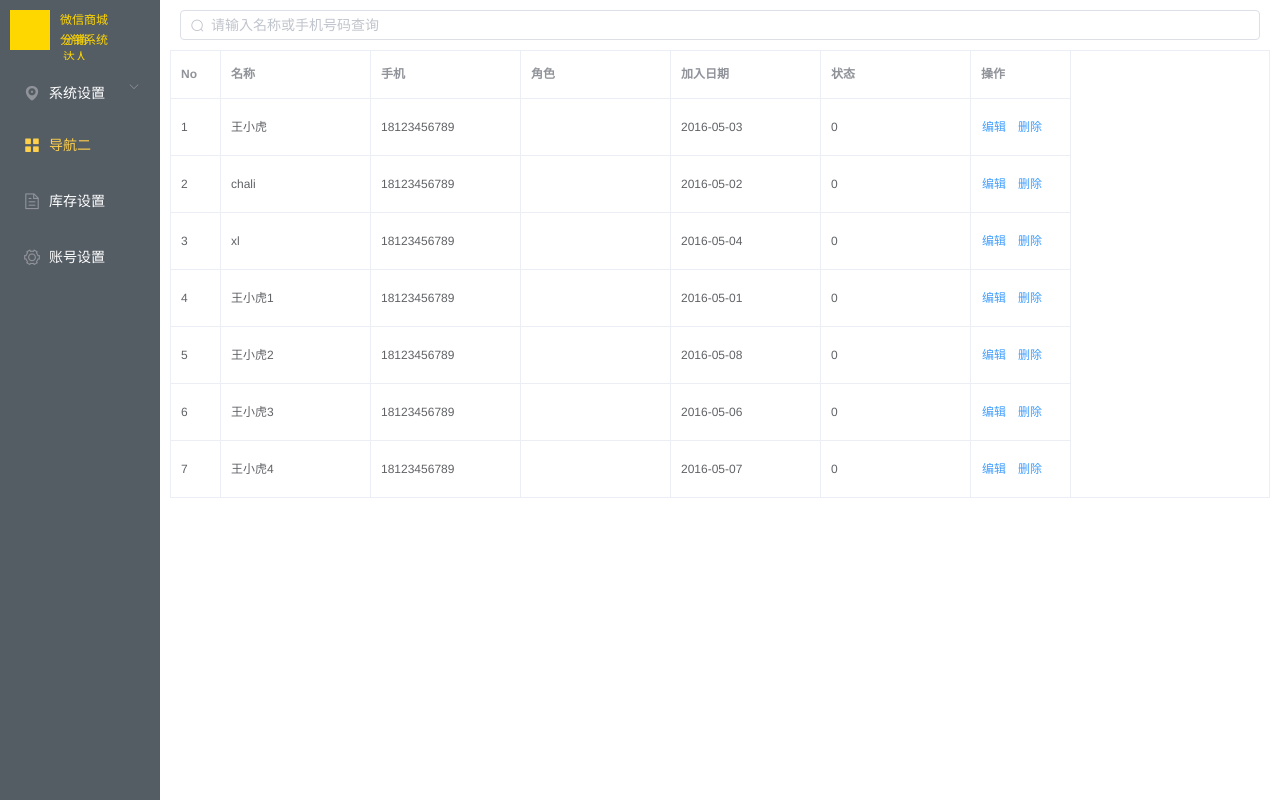
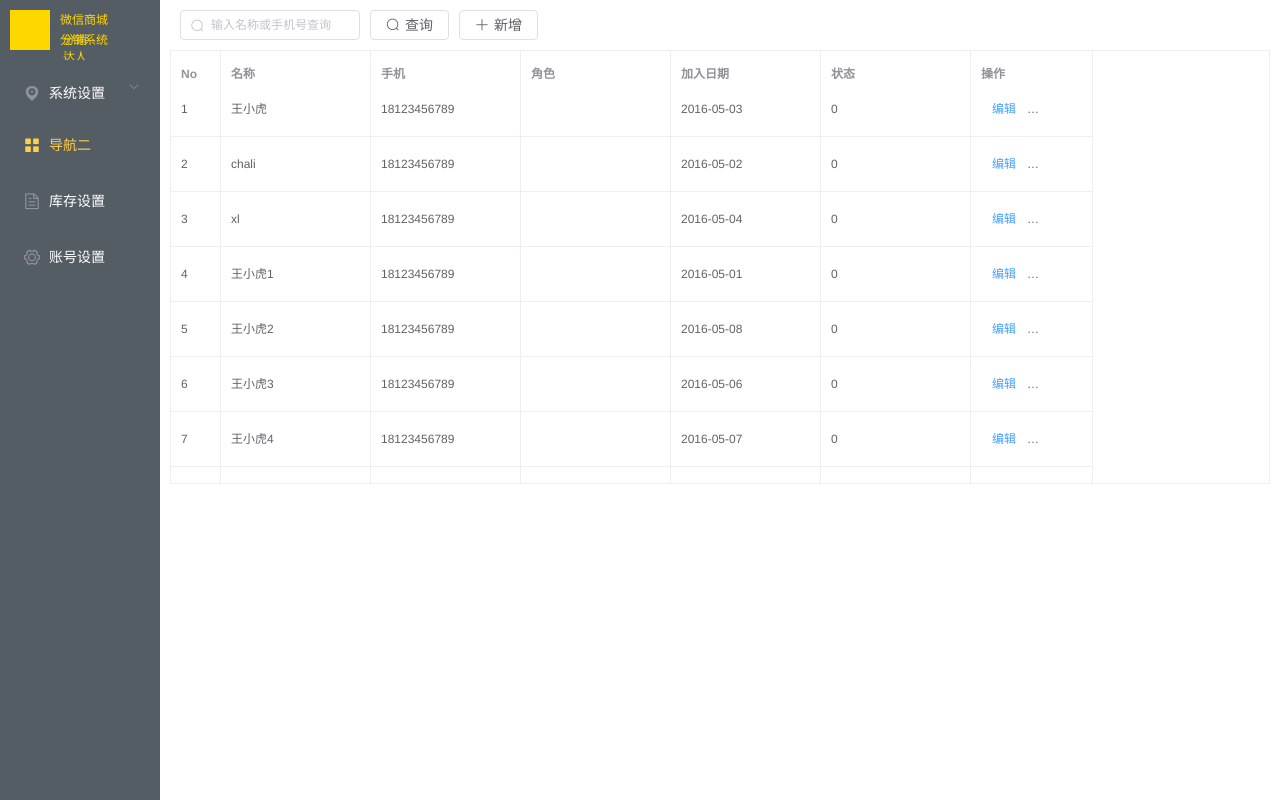
Before and after one commit to 572923574/NewSellOperateSystemH5, a Vue app: page / in a window 1280 px wide. Built offline with nearby package versions, Linux system fonts and the light colour scheme.

Commit message:
修改弹框

```diff
--- a/src/App.vue
+++ b/src/App.vue
@@ -41,10 +41,21 @@ body {
 		//覆盖原生的input输入框样式
 		height: 30px;
 		line-height: 30px;
+		font-size: 12px;
 	}
 	.el-input__icon {
 		// input输入框图标
 		line-height: 30px;
+	}
+	.el-button{
+		height: 30px;
+		padding: 0px 15px;
+	}
+	.el-table__fixed-body-wrapper{
+		top: 31px !important;
+	}
+	.el-table__header tr{
+		height: 31px;
 	}
 }
 * {
--- /dev/null
+++ b/src/components/dialog/Dialog.vue
@@ -0,0 +1,70 @@
+<template>
+    <el-dialog custom-class="DialogCss" :title="dialogData.title" :visible.sync="showDialog">
+
+        <div slot-scope="">
+
+            <span>需要注意的是内容是默认不居中的</span>
+        </div>
+        <div slot="footer" class="dialog-footer">
+            <el-button @click="cancelFn">取 消</el-button>
+            <el-button class="dialogOk" type="primary" @click="okFn">确 定</el-button>
+        </div>
+    </el-dialog>
+</template>
+<script>
+export default {
+    props:['dialogData'],//弹框数据
+    data() {
+        return {
+            showDialog: false,//显示弹窗
+        };
+    },
+    methods:{
+        show(){
+            // 初始化数据
+            this.showDialog = true;
+        },
+        cancelFn(){
+            // 取消方法
+            this.showDialog = false;
+        },
+        okFn(){
+            //确定方法
+            this.showDialog = false;
+        }
+    },
+
+};
+</script>
+<style lang="less">
+.DialogCss{
+    position: fixed;
+    z-index: 999;
+    right: 0px;
+    top: 0px;
+    bottom: 0px;
+    margin-top: 0px !important;
+    margin-bottom: 0px;
+    .el-dialog__header{
+        text-align: left;
+        border-bottom: 1px solid #eeeeee;
+        font-weight: 500;
+    }
+    .el-dialog__body{
+        height: calc(100% - 141px);
+        padding: 10px 30px;
+    }
+    .el-dialog__footer{
+        border-top: 1px solid #eeeeee;
+        position: absolute;
+        bottom: 0px;
+        left: 0px;
+        right: 0px;
+        text-align: center;
+        padding:15px 20px 20px 20px;
+        .dialogOk{
+            margin-left: 20%;
+        }
+    }
+}
+</style>
--- a/src/components/table/tableDemo.vue
+++ b/src/components/table/tableDemo.vue
@@ -1,10 +1,11 @@
 <template>
+    <!-- 表格组件 -->
     <el-table class="tableDemo" :data="tbodyData" style="width: 100%" :maxHeight="tableInfo.maxHeight" border>
 		<el-table-column type="index" width="50" label="No" :fixed="true"></el-table-column>
         <el-table-column v-for="(headerItem,key) in theadData" :fixed="headerItem.fixed" :label="headerItem.label" :prop="headerItem.prop" :width="headerItem.width" :key="key" ></el-table-column>
         <el-table-column v-if="tableInfo.showRightBtnColumn" :fixed="rightBtnObj.fixed" min-width="30" :label="rightBtnObj.label" :width="rightBtnObj.width">
       		<template slot-scope="scope">
-        		<el-button @click="tableClick(scope.row,btn.clickFunction)" :type="btn.type" :size="btn.size" v-for="(btn,btnKey) in rightBtnObj.btns" :key="btnKey">{{btn.btnText}}</el-button>
+        		<el-button class="tableBtn" @click="tableClick(scope.row,btn.clickFunction)" :type="btn.type" :size="btn.size" v-for="(btn,btnKey) in rightBtnObj.btns" :key="btnKey">{{btn.btnText}}</el-button>
       		</template>
     	</el-table-column>
     </el-table>
@@ -12,7 +13,7 @@
 
 <script>
 export default {
-    props:['tableData'],
+    props:['tableData'],//表格数据
 	data() {
 		return {
             tableInfoDefaults:{
@@ -23,7 +24,7 @@ export default {
             rightBtnObjDefaults:{
                 fixed:"left",
                 label:"操作",
-                width:"100",
+                width:"122",
                 btns:[
                     {
                         btnText:"编辑",
@@ -97,11 +98,17 @@ export default {
 					div.cell{
 	// 					padding:0px;
 	// 					padding-left: 0px !important;
-						    overflow: hidden;
-							white-space: nowrap;
-							text-overflow: ellipsis;
+                        overflow: hidden;
+                        white-space: nowrap;
+                        text-overflow: ellipsis;
+                        .tableBtn{
+                            padding:0px 10px !important;
+                        }
 					}
-				}
+                }
+                th{
+                    text-align:center;
+                }
 			}
 		}
 
--- a/src/views/accountSet/Account.vue
+++ b/src/views/accountSet/Account.vue
@@ -5,19 +5,28 @@
 				<el-input :placeholder="searchPlaceholder" prefix-icon="el-icon-search" v-model="searchKey">
   				</el-input>
 			</div>
+			<div class="searchBtnDiv">
+				<el-button icon="el-icon-search" >查询</el-button>
+			</div>
+			<div class="addBtnDiv">
+				<el-button icon="el-icon-plus" @click="addAccountFn">新增</el-button>
+			</div>
 
 		</div>
 		<div>
 			<TableDemo :tableData="tableData"></TableDemo>
 		</div>
+		<Dialog :dialogData="dialogData" ref="AccountDialog"></Dialog>
 	</div>
 </template>
 
 <script>
 import TableDemo from '@/components/table/tableDemo.vue';
+import Dialog from '@/components/dialog/Dialog.vue';
 export default {
 	components:{
-		TableDemo
+		TableDemo,
+		Dialog
 	},
 	data() {
 		return {
@@ -118,14 +127,18 @@ export default {
 					showRightBtnColumn:true,
 				}
 			},
-			searchPlaceholder:"请输入名称或手机号码查询",//搜索提示
+			searchPlaceholder:"输入名称或手机号查询",//搜索提示
 			searchKey:"",//搜索输入内容
+			dialogData:{
+				title:"新增账号",//显示弹框
+			},//新增账号
 		};
 	},
 	methods:{
-		tableClick(){
-			console.log();
-		}
+		addAccountFn(){
+			// 新增账号方法
+			this.$refs.AccountDialog.show();
+		},
 	}
 };
 </script>
@@ -134,7 +147,20 @@ export default {
 	padding: 10px;
 	.headDiv{
 		padding: 0px 10px;
+		height: 30px;
 		margin-bottom:10px;
+		.searchDiv{
+			width: 180px;
+			float: left;
+		}
+		.searchBtnDiv{
+			float: left;
+			margin-left: 10px;
+		}
+		.addBtnDiv{
+			float: left;
+			margin-left: 10px;
+		}
 	}
 
 }
```
